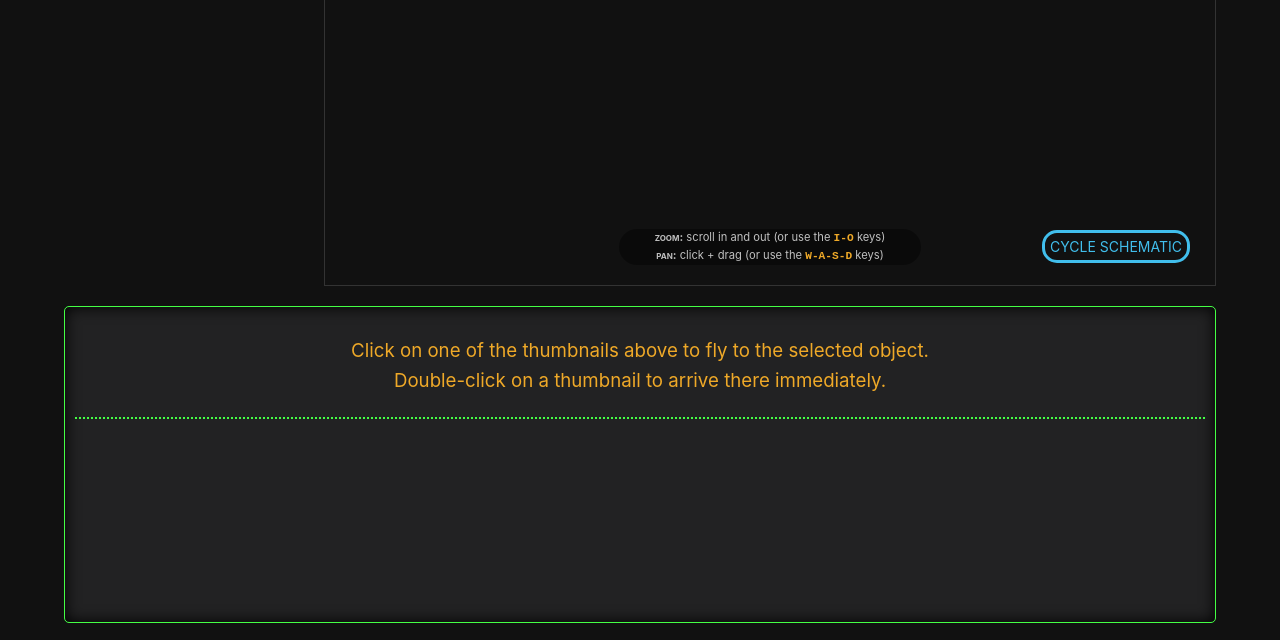
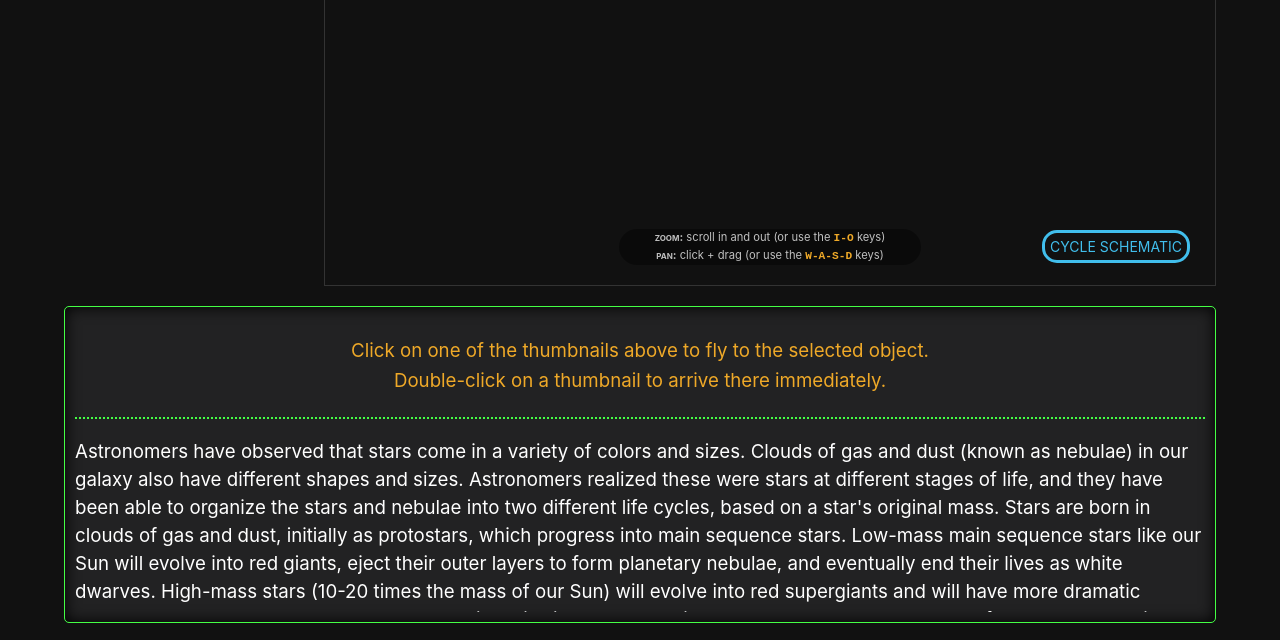
Before and after one commit to wwt-ambassadors/star-life-cycle, a website: page content/index.html in a window 1280 px wide. Shown: the part 114-754 px from the top of the page. Drawn offline with nearby package versions, Linux system fonts and the light colour scheme; some packages are replaced by stand-ins of ours; a script that the page names is missing.

Commit message:
Add intro paragraph for interactive
- also edit supernovas -> supernovae to be consistent with usage elsewhere.

```diff
--- a/content/index.html
+++ b/content/index.html
@@ -73,6 +73,10 @@
                                 Double-click on a thumbnail to arrive there immediately.
                             </p>
                         </div>
+                        <p class="begin_ss">
+                            Astronomers have observed that stars come in a variety of colors and sizes. Clouds of gas and dust (known as nebulae) in our galaxy also have different shapes and sizes. Astronomers realized these were stars at different stages of life, and they have been able to organize the stars and nebulae into two different life cycles, based on a star's original mass. Stars are born in clouds of gas and dust, initially as protostars, which progress into main sequence stars. Low-mass main sequence stars like our Sun will evolve into red giants, eject their outer layers to form planetary nebulae, and eventually end their lives as white dwarves. High-mass stars (10-20 times the mass of our Sun) will evolve into red supergiants and will have more dramatic deaths as supernovae. The supernova explosion will either leave behind a neutron star or a black hole (for the most massive stars). The gas and dust leftover from supernovae and planetary nebulae can be incorporated into new star-forming nebulae and eventually become new stars. Click on CYCLE SCHEMATIC above (in blue) to see an illustration of the two paths. In this interactive, you will observe different objects in the star life cycles and learn how each life phase evolves into another.
+
+                        </p>
                     </div>
 				</div>
 				<i id="scroll_arrow" class="fas fa-arrow-down"></i>
```
Also changed, not shown: 1 other file.
